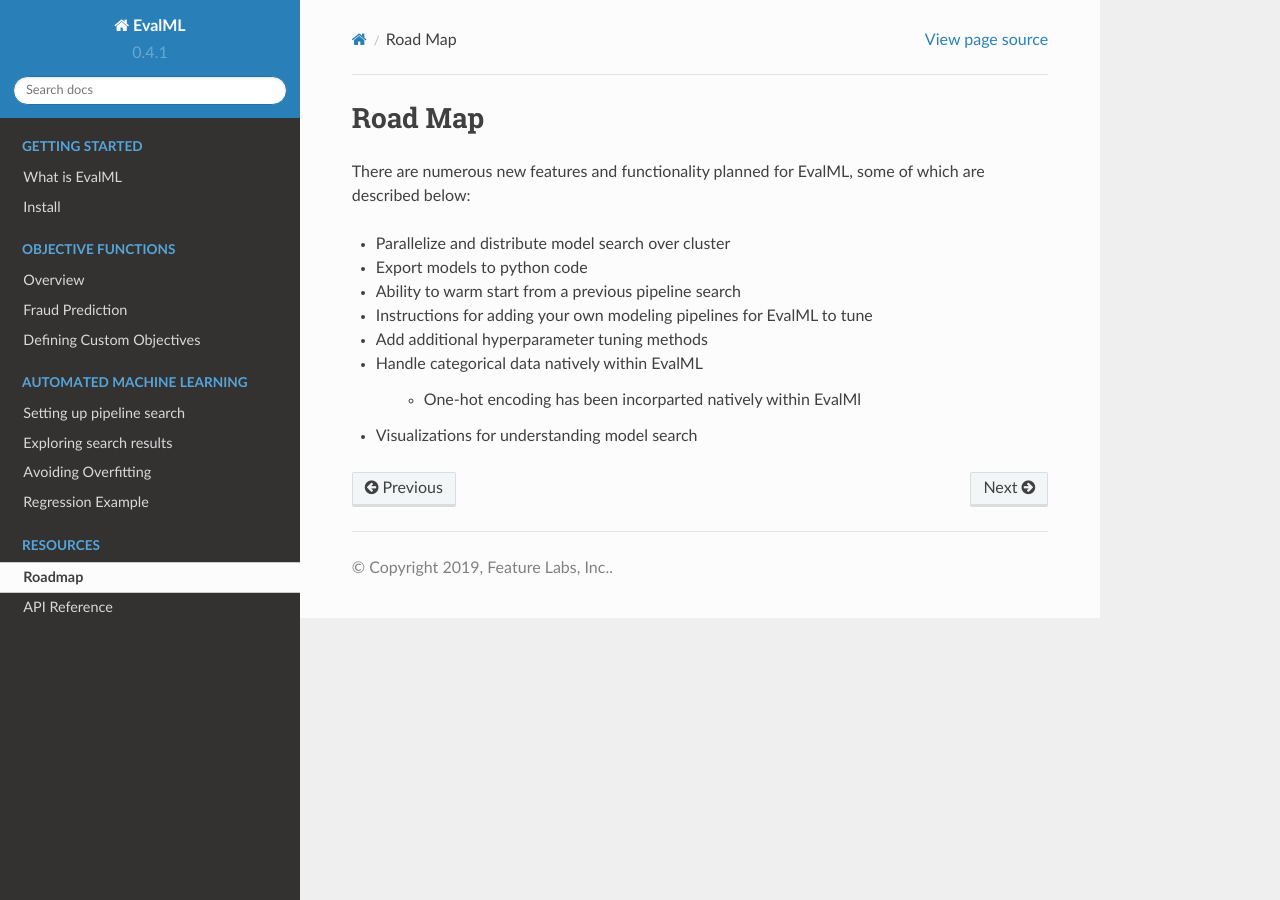
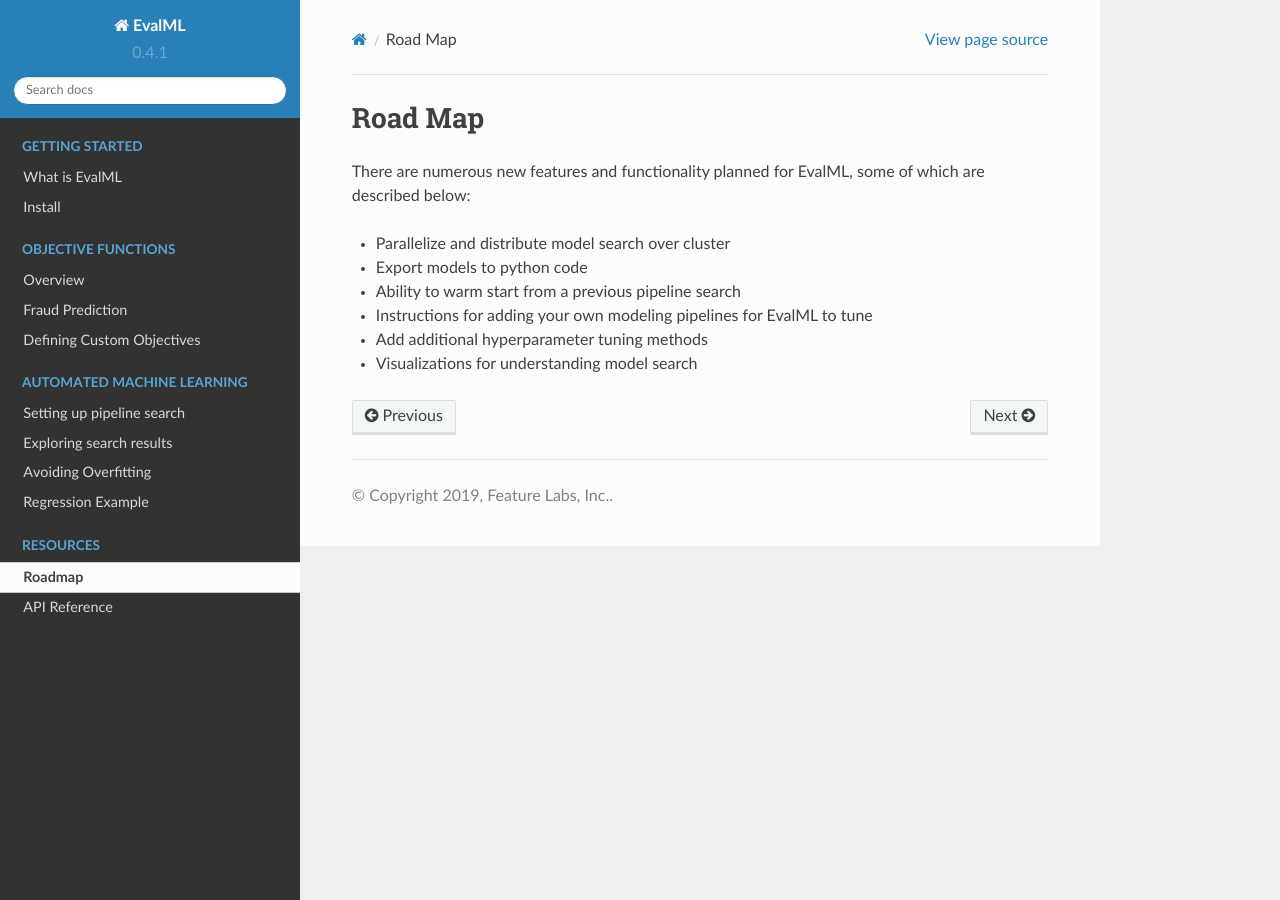
Before and after one commit to alteryx/evalml, a Sphinx documentation site: the page built from docs/source/roadmap.rst, in a window 1280 px wide. Built offline with Sphinx 7.4.7 and the Read the Docs theme 2.0.0, drawn with Linux system fonts in a browser that asks for light colours; pages that are not in the unit, such as notebooks, are missing from menus.

Commit message:
Remove from road map

```diff
--- a/docs/source/roadmap.rst
+++ b/docs/source/roadmap.rst
@@ -11,8 +11,4 @@
 * Ability to warm start from a previous pipeline search
 * Instructions for adding your own modeling pipelines for EvalML to tune
 * Add additional hyperparameter tuning methods
-* Handle categorical data natively within EvalML
-
-    * One-hot encoding has been incorparted natively within EvalMl
-
 * Visualizations for understanding model search
```
